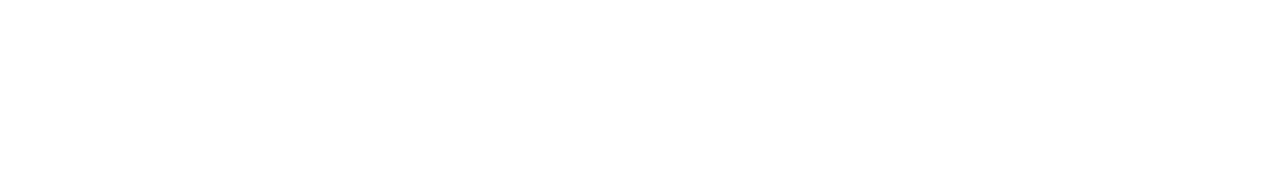
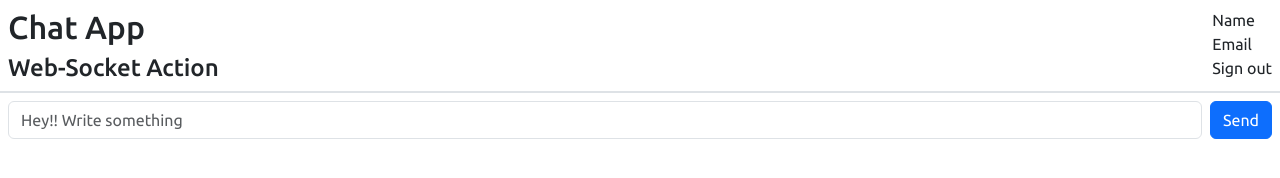
Before and after one commit to Ajan-DEP11/chat-App, a website: page src/index.html in a window 1280 px wide. Drawn offline with nearby package versions, Linux system fonts and the light colour scheme.

Commit message:
completed UI

```diff
--- /dev/null
+++ b/src/css/main.css
@@ -0,0 +1,4 @@
+*{
+    box-sizing: border-box;
+    font-family: 'Ubuntu',system-ui, -apple-system, BlinkMacSystemFont, 'Segoe UI', Roboto, Oxygen, Ubuntu, Cantarell, 'Open Sans', 'Helvetica Neue', sans-serif;
+}
--- a/src/index.html
+++ b/src/index.html
@@ -3,9 +3,39 @@
 <head>
     <meta charset="UTF-8">
     <meta name="viewport" content="width=device-width, initial-scale=1.0">
-    <title>Document</title>
+    <title>Web Socket</title>
+    <link rel="stylesheet" href="/node_modules/bootstrap/dist/css/bootstrap.min.css">
+    <script type="module" src="/node_modules/bootstrap/dist/js/bootstrap.min.js"></script>
+    <link rel="preconnect" href="https://fonts.googleapis.com">
+    <link rel="preconnect" href="https://fonts.gstatic.com" crossorigin>
+    <link href="https://fonts.googleapis.com/css2?family=Ubuntu:wght@300;400;500&display=swap" rel="stylesheet">
+    <link rel="stylesheet" href="css/main.css">
+    <script defer type="module" src="js/main.js"></script>
 </head>
-<body>
+<body class="d-flex flex-column vh-100" >
+    <header class="d-flex justify-content-between p-2 border-bottom">
+        <div>
+            <h2>Chat App</h2>
+            <h4 class="m-0">Web-Socket Action</h4>
+        </div>
+        <div id="account">
+            <div id="account-detals" class="">
+                <div id="user-name">Name</div>
+                <div id="user-email">Email</div>
+                <div id="btn-sign-out">Sign out</div>
+            </div>
+        </div>
+    </header>
+    <main>
+        <div id="output-wrapper">
+            <div id="output" class=""></div>
+        </div>
+        <form action="javascript:void(0)" class="d-flex gap-2 p-2 border-top">
+            <input class="form-control" id="txt-message" type="text" placeholder="Hey!! Write something">
+            <button id="btn-send" class="btn btn-primary">Send</button>
+        </form>
+
+    </main>
 
 </body>
 </html>
```
Also changed, not shown: dist/index.html, src/js/main.js (added), 8 other files.
